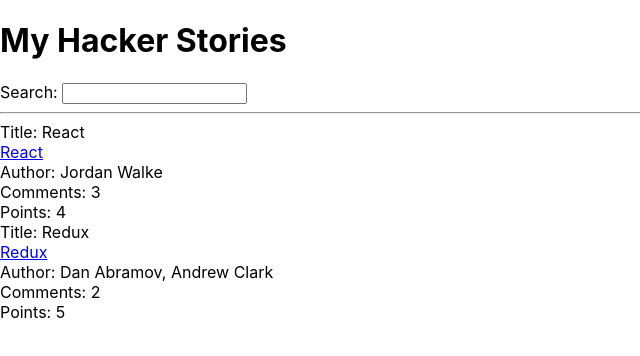
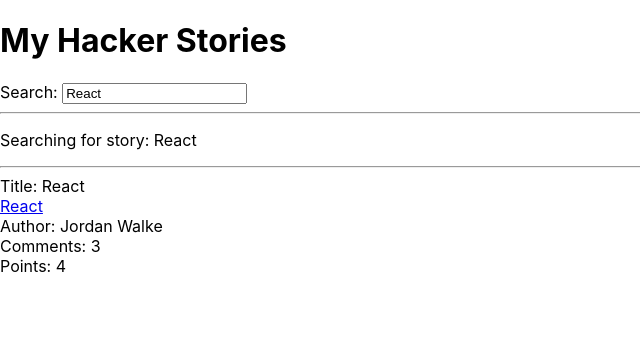
Before and after one commit to HarishBaskar/react-with-hooks, a React (Create React App) app: page / in a window 1280 px wide. Shown: the top 356 px of the page, without its empty margins (0-640 px from the left). Built offline with nearby package versions, Linux system fonts and the light colour scheme.

Commit message:
Notion-ReactJs-Basics: Refactored code and introduced 'useState'

```diff
--- a/src/components/List/List.js
+++ b/src/components/List/List.js
@@ -1,9 +1,18 @@
 import React from 'react';
 
-const List = (props) => {
-    const list = props.list.map((item,index)=>{
+const List = ({list}) => {
+    const newlist = list.map((item,index)=> <Item key={item.objectID} item={item}/>);
+
     return(
-          <div key={item.objectID}>
+        <div>
+            {newlist}
+        </div>
+    )
+}
+
+const Item = ({item}) => {
+  return(
+      <div>
         <span>Title: {item.title}</span>
         <br/>
         <span><a href={item.url}>{item.title}</a></span>
@@ -16,13 +25,6 @@
         <br/>
     </div>
   )
-      })
-
-    return(
-        <div>
-            {list}
-        </div>
-    )
 }
 
 export default List;
--- /dev/null
+++ b/src/components/Search/Search.js
@@ -0,0 +1,22 @@
+import React from 'react';
+
+const search = ({ search, onSearch }) => {
+
+    const [searchTerm, setSearchTerm] = React.useState('');
+
+    const onHandleChange = (event) => {
+        setSearchTerm(event.target.value);
+        onSearch(event);
+    }
+
+    return(
+        <div>
+            <label htmlFor="search">Search: </label>
+            <input id="search" type="text" value={search} onChange={onHandleChange}/>
+            <hr />
+            <p>Searching for story: {searchTerm ? searchTerm : search}</p>
+        </div>
+    )
+}
+
+export default search;
--- a/src/containers/App.js
+++ b/src/containers/App.js
@@ -1,7 +1,10 @@
-import React, {Component} from 'react';
+import React from 'react';
 import List from '../components/List/List';
+import Search from '../components/Search/Search';
 
-const list = [
+const App = () =>
+{
+  const stories = [
     {
       title: 'React',
       url: 'https://reactjs.org/',
@@ -20,23 +23,24 @@
     },
   ];
 
-class App extends Component
-{
-    state = {
-        list: list
-    }
+  const [searchTerm, setSearchTerm] = React.useState('React');
 
-	render(){
-        return(
-            <div className="App">
-              <h1>My Hacker Stories</h1>
-              <label htmlFor="search">Search: </label>
-              <input id="search" type="text" />
-              <hr />
-              <List list={this.state.list}/>
-            </div>
-        )
-    }
+  const handleSearch = event => {
+    setSearchTerm(event.target.value);
+  };
+
+  const filteredStories = stories.filter((story,index) =>{
+    return story.title.toLowerCase().includes(searchTerm.toLowerCase());
+  })
+
+  return(
+      <div className="App">
+        <h1>My Hacker Stories</h1>
+        <Search search={searchTerm} onSearch={handleSearch}/>
+        <hr/>
+        <List list={filteredStories}/>
+      </div>
+  )
 }
 
 export default App;
```
Lines whose indentation alone changed are shown as unchanged.
